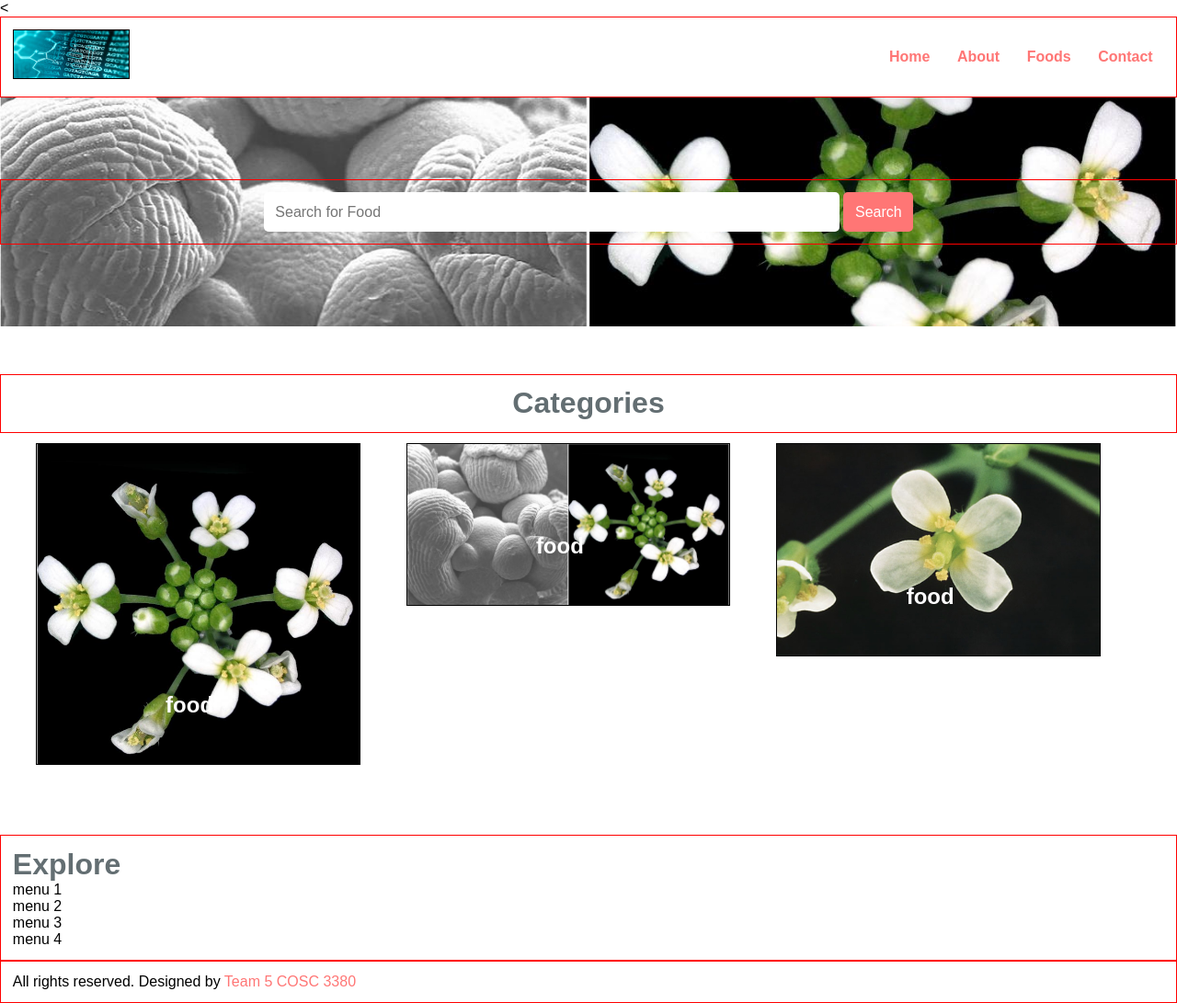
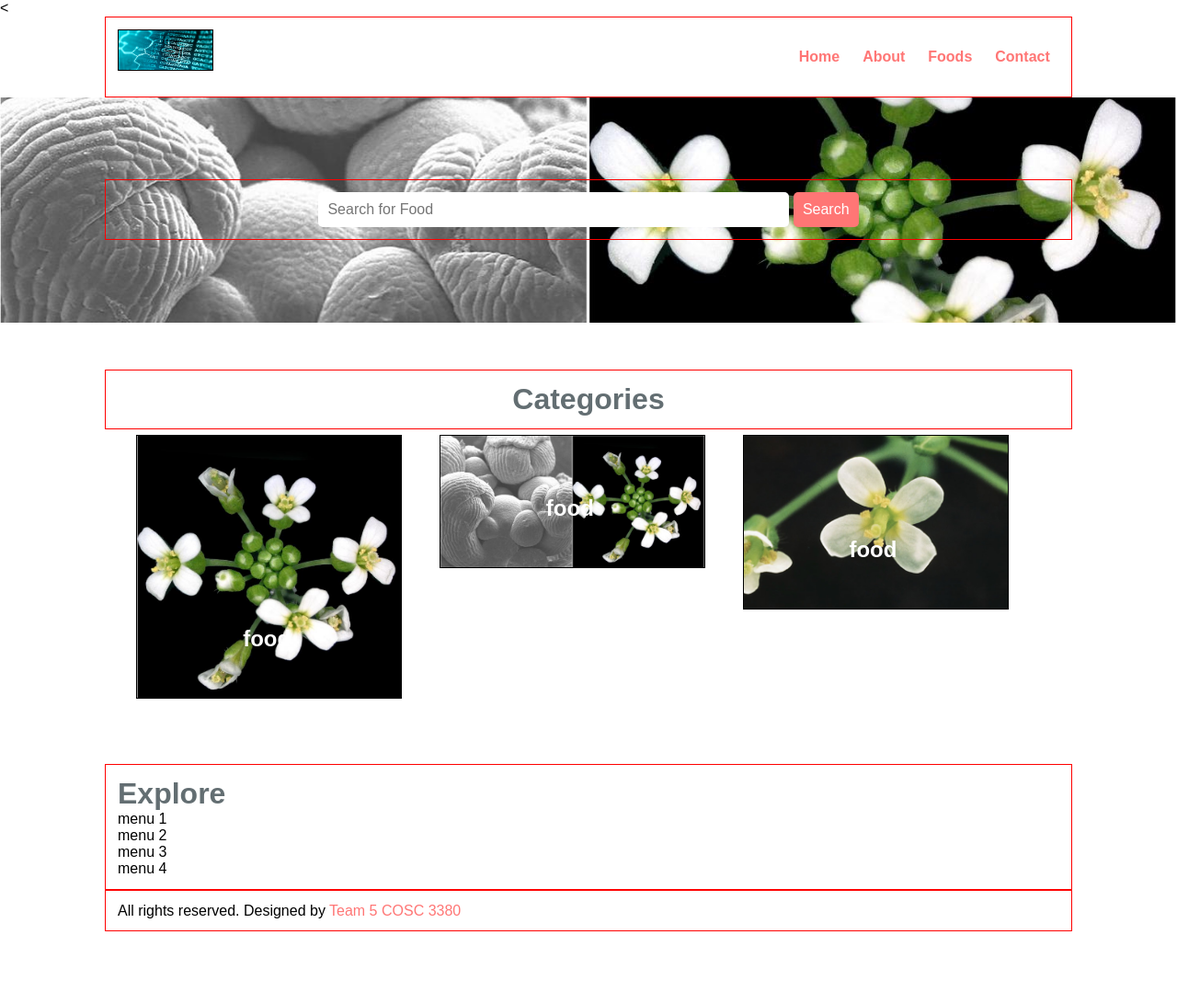
Before and after one commit to leecavazos/COSC3380_Project, a PHP site: page / in a window 1280 px wide. Shown: the whole page at 92% size. After the commit the page ends 1013 px from the top, so only its background shows below. Run offline with PHP 8.4, Linux system fonts and the light colour scheme.

Commit message:
Typo correction in css file

```diff
--- a/POS/css/style.css
+++ b/POS/css/style.css
@@ -13,7 +13,7 @@
 
 .container{
 	border: 1px solid red;
-	width: :80%;
+	width: 80%;
 	margin: 0 auto;
 	padding: 1%;
 }
```
